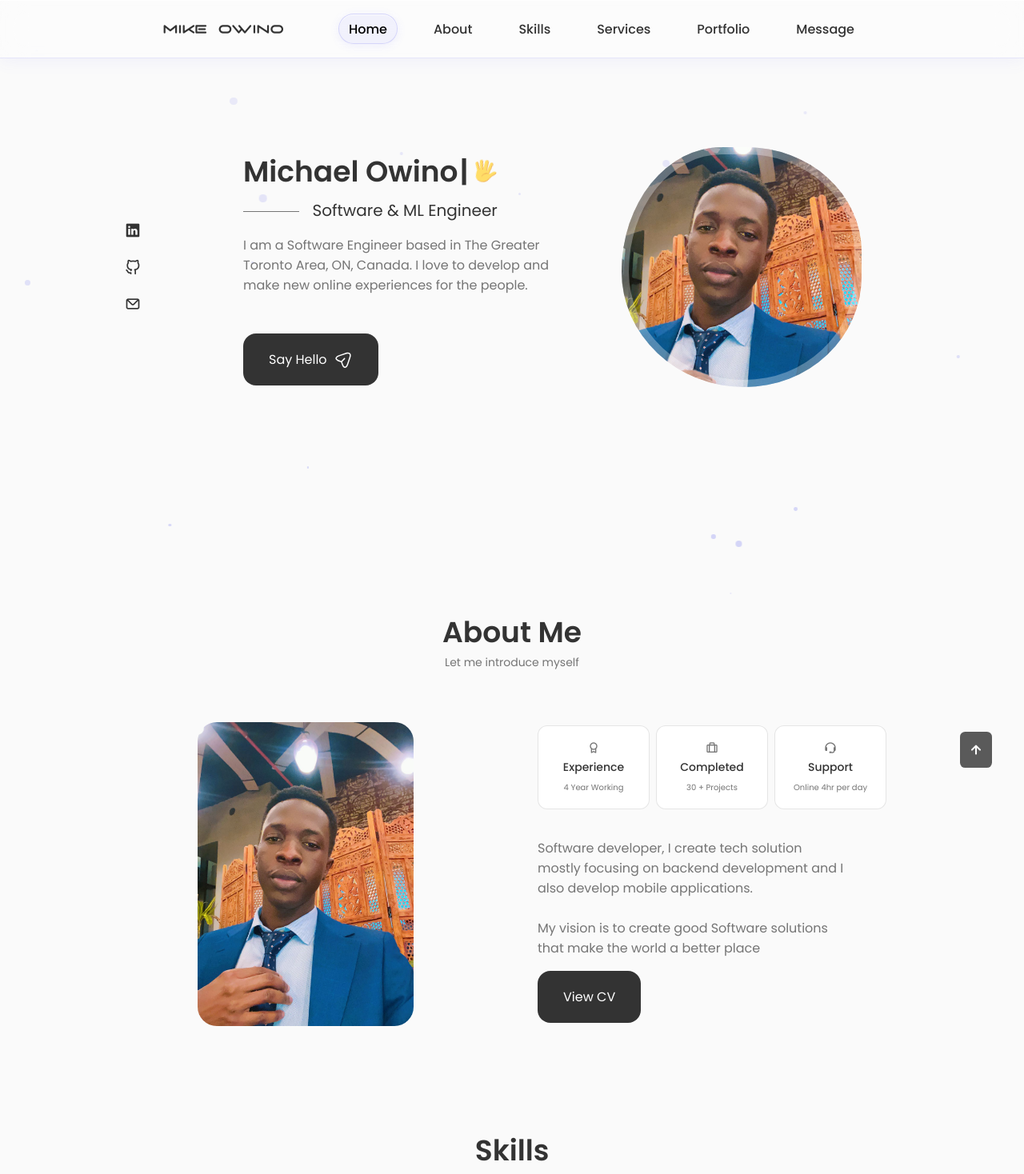
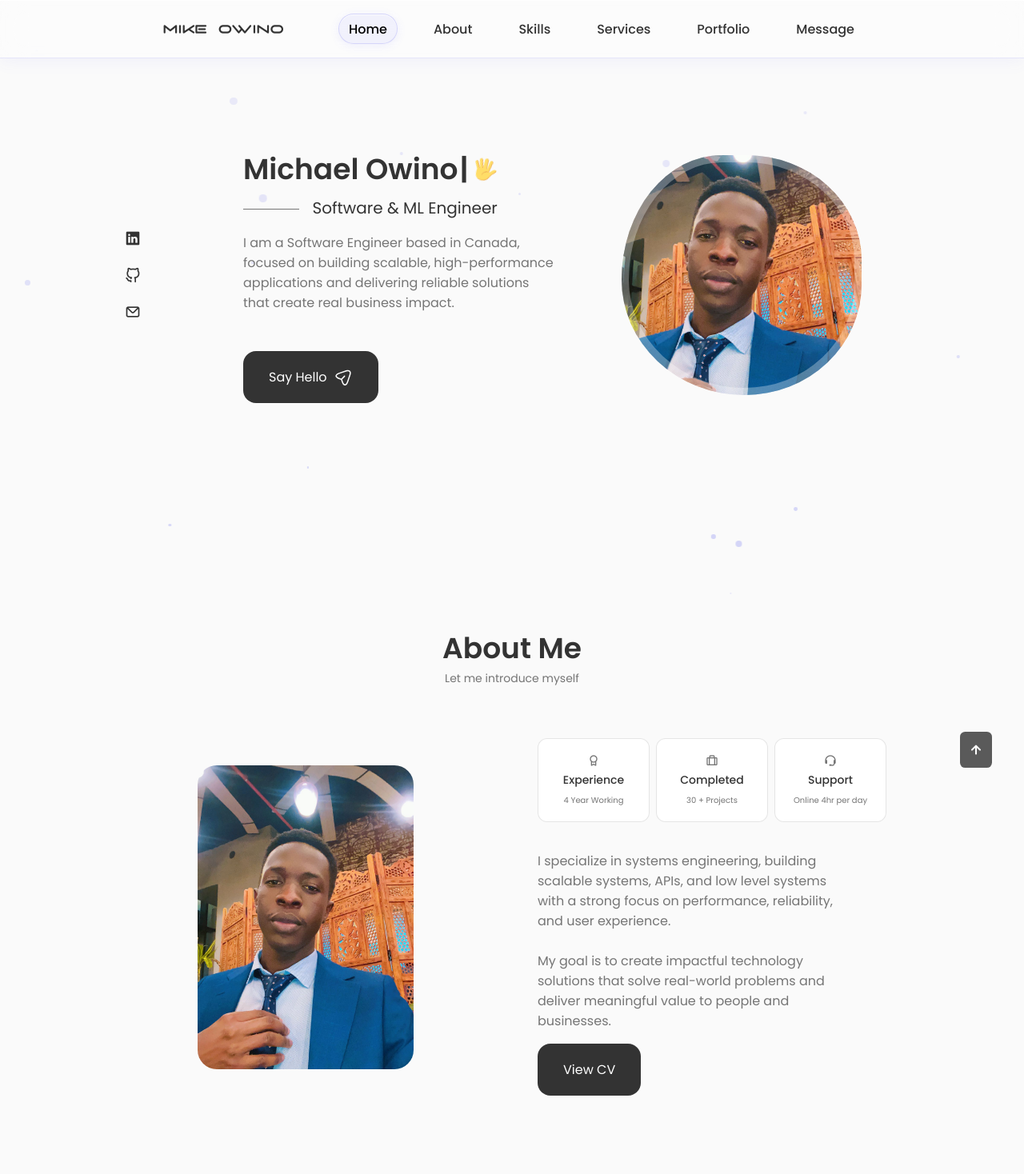
Before and after one commit to OwinoMichael/Personal-Portfolio, a React (Create React App) app: page / in a window 1280 px wide. Shown: the top 1468 px of the page at 80% size. Built offline with nearby package versions, Linux system fonts and the light colour scheme.

Commit message:
About me and hero section

```diff
--- a/src/components/about/About.jsx
+++ b/src/components/about/About.jsx
@@ -27,9 +27,9 @@ const About = () => {
         <div ref={dataRef} className='about__data sr-right'>
           <Info />
           <p className='about__description'>
-            Software developer, I create tech solution mostly focusing on backend
-            development and I also develop mobile applications. <br /> <br />
-            My vision is to create good Software solutions that make the world a better place
+            I specialize in systems engineering, building scalable systems, APIs, and low level systems with a strong focus on performance, reliability, and user experience.
+            <br /><br />
+            My goal is to create impactful technology solutions that solve real-world problems and deliver meaningful value to people and businesses.
           </p>
           <a href="https://drive.google.com/file/d/1ZjSUamgQQDNxrMyLyi7D-Cx_7RWqzmU0/view?usp=drive_link"
             target='_blank' className='button button--flex' rel="noreferrer noopener">
--- a/src/components/home/Data.jsx
+++ b/src/components/home/Data.jsx
@@ -37,7 +37,7 @@ const Data = () => {
       </h3>
 
       <p className='home__description home__animate home__animate--3'>
-        I am a Software Engineer based in The Greater Toronto Area, ON, Canada. I love to develop and make new online experiences for the people.
+        I am a Software Engineer based in Canada, focused on building scalable, high-performance applications and delivering reliable solutions that create real business impact.
       </p>
 
       <a href='#contact' className='button button--flex home__animate home__animate--4'>
```
